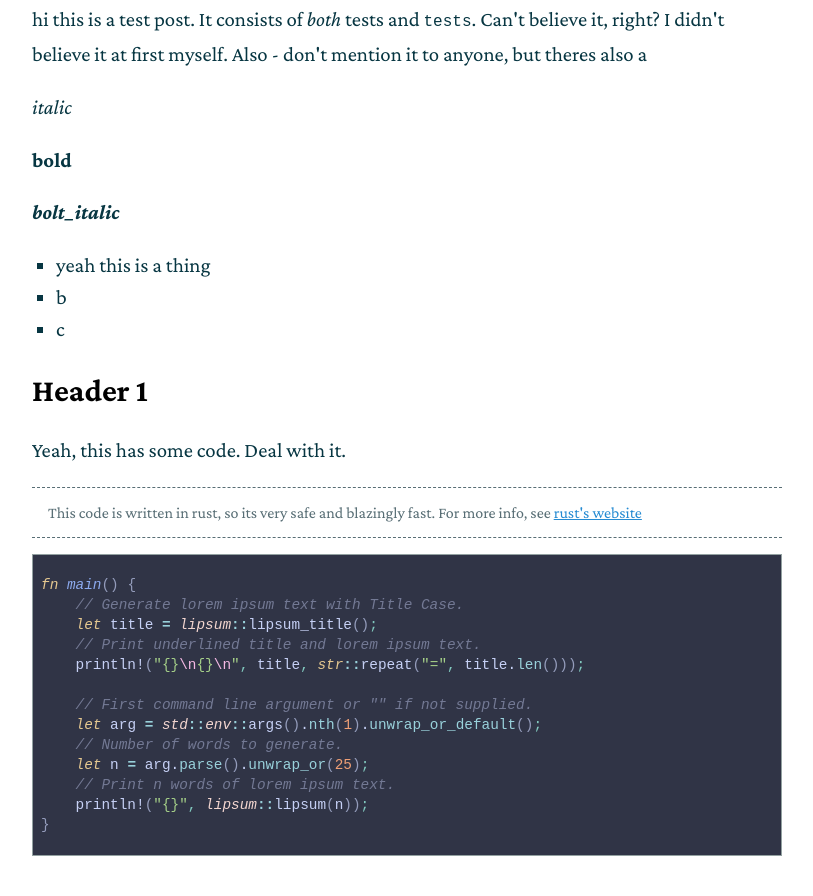
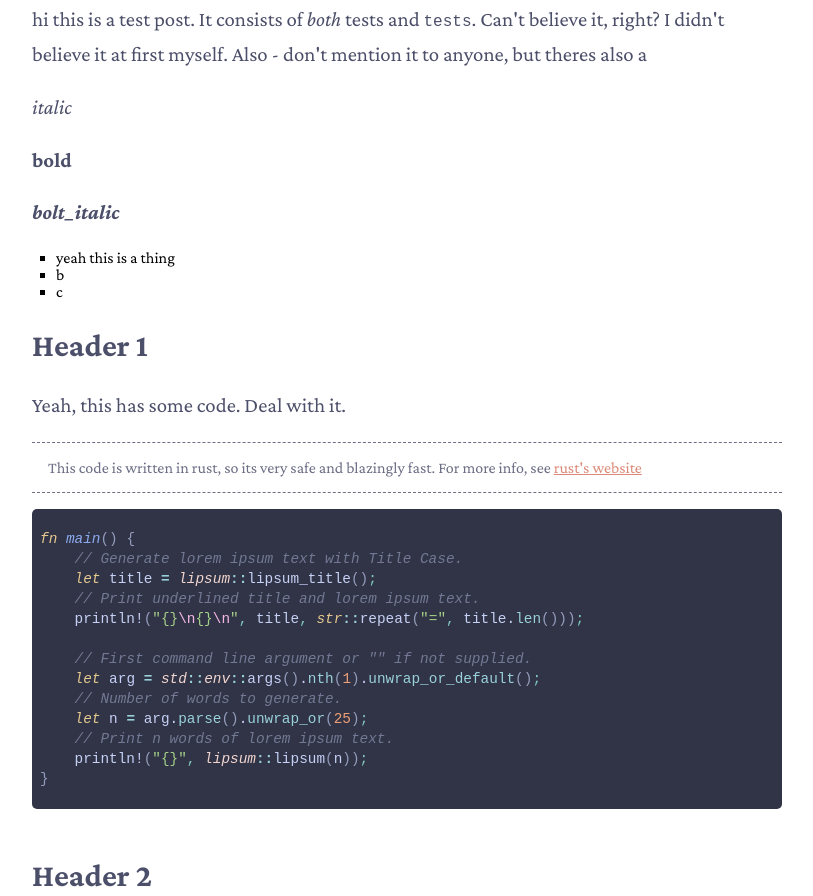
Before and after one commit to AbooMinister25/blog, a plain HTML site: page public/Hello World.html in a window 1280 px wide. Shown: the part 508-1404 px from the top of the page, without its empty margins (233-1046 px from the left). Drawn offline with Linux system fonts and the light colour scheme; a web font is replaced by a local one.

Commit message:
Switch theme of site to catpuccin

```diff
--- a/public/Hello World.html
+++ b/public/Hello World.html
@@ -1,12 +1,13 @@
 <!DOCTYPE html>
 <html lang="en">
     <head>
+        <meta name="viewport" content="width=device-width, initial-scale=1">
         <link rel="stylesheet" href="/styles/base.css" />
 
 
         <title>Hello World</title>
 
-    <link rel="stylesheet" href="/styles/post.css" />
+    <link rel="stylesheet" href="/styles/catpuccin_post.css" />
     <meta name="description" content="hello world"/>
 
     </head>
--- a/sass/catpuccin_post.scss
+++ b/sass/catpuccin_post.scss
@@ -54,12 +54,12 @@ body {
     }
 }
 
-.post-content ul {
+.post-content > ul {
     padding-left: 1.5rem;
     list-style: square;
 }
 
-.post-content li {
+.post-content > li {
     font-size: 1.2rem;
     line-height: 1.8rem;
     color: latte.$text;
@@ -82,7 +82,8 @@ body {
     overflow: auto;
     font-size: 0.8rem;
     line-height: 1.25rem;
-    border: 1px solid latte.$overlay0;
+    border-radius: 5px;
+    // border: 1px solid latte.$overlay0;
     padding-left: 0.5rem;
     margin: 1rem 0 3rem 0;
     font-family: fonts.$monospace;
@@ -118,6 +119,7 @@ body {
     font-size: 1.2rem;
     line-height: 1.8rem;
     color: latte.$subtext1;
+    list-style: none;
 
     &:hover {
         cursor: pointer;
```
Also changed, not shown: templates/base.html (+1 -0 lines), templates/post.html (+1 -1 lines), styles/catpuccin_post.css.
